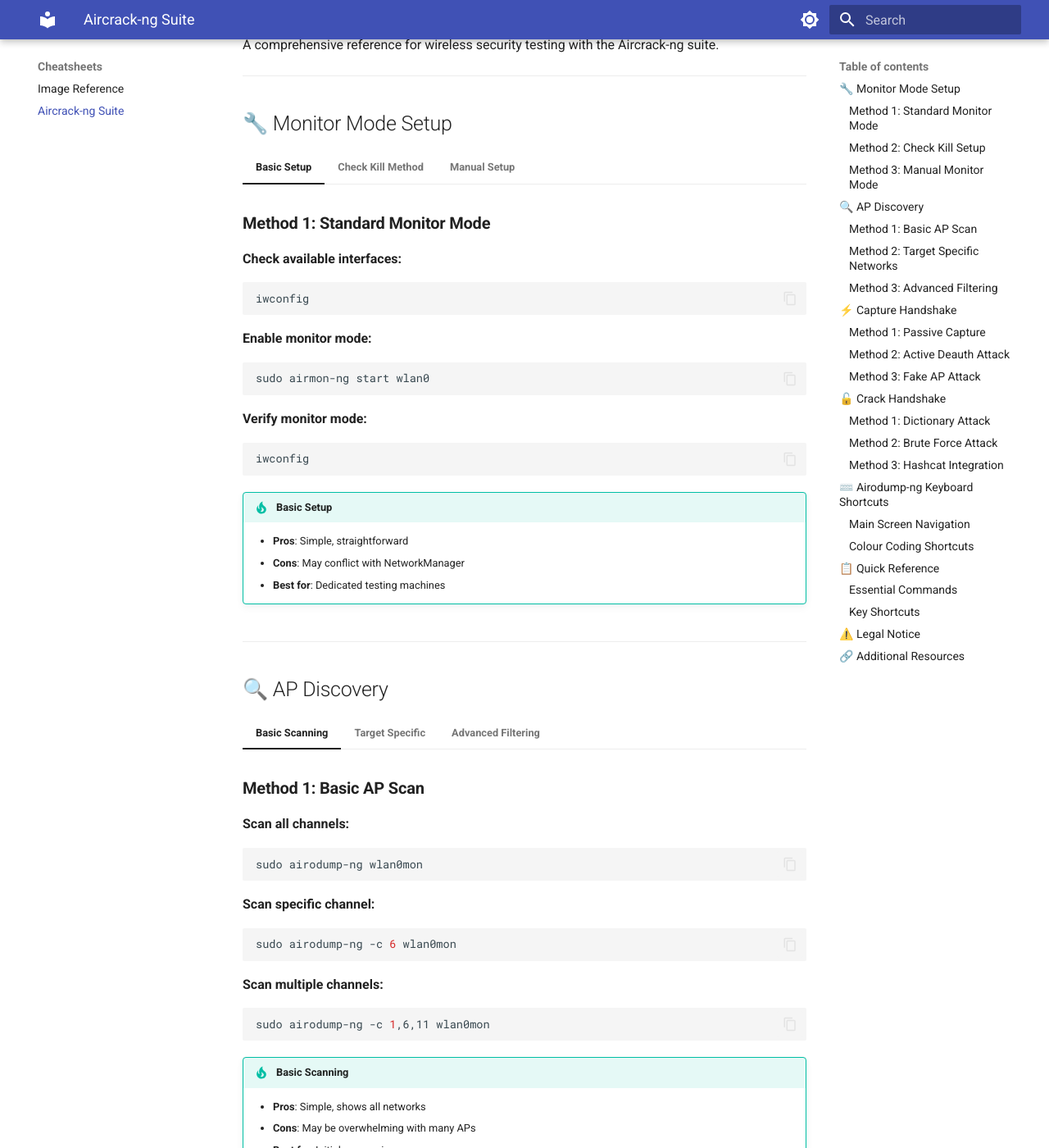
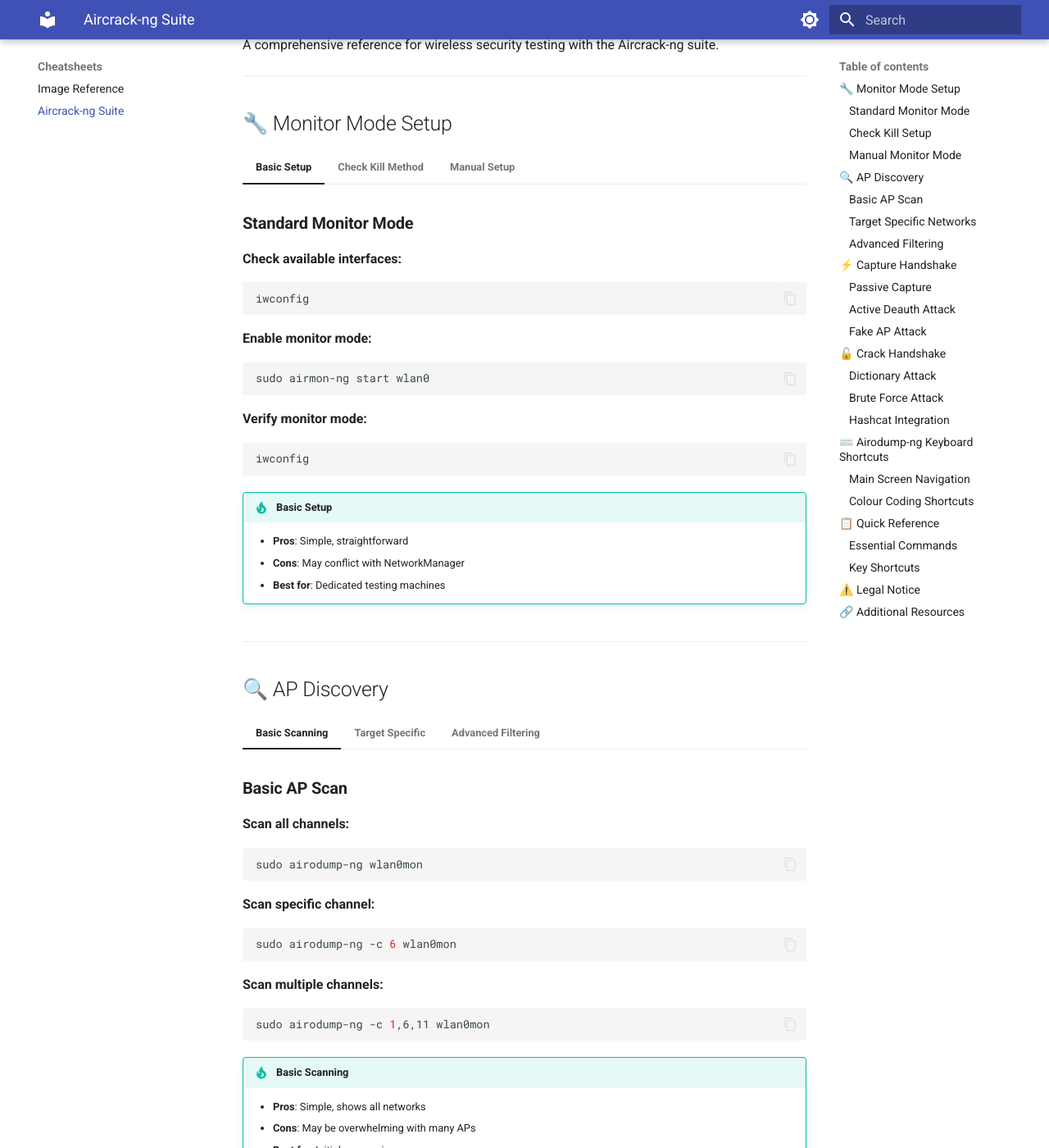
Before and after one commit to DirtyOptics/airbreach, an MkDocs documentation site: the page built from docs/cheatsheets/aircrack-ng-cheatsheet.md, in a window 1280 px wide and 1400 px high, scrolled down 226 px. Shown: the whole window at 82% size. Built offline with MkDocs 1.6.1 and Material for MkDocs 9.7.7, drawn with Linux system fonts in a browser that asks for light colours; some of the changed text lies outside the part shown.

Commit message:
vault backup: 2025-10-22 07:43:01

````diff
--- a/docs/cheatsheets/aircrack-ng-cheatsheet.md
+++ b/docs/cheatsheets/aircrack-ng-cheatsheet.md
@@ -9,7 +9,7 @@
 
 === "Basic Setup"
 
-    ### **Method 1: Standard Monitor Mode**
+    ### **Standard Monitor Mode**
 
     **Check available interfaces:**
     ```bash
@@ -33,7 +33,7 @@
 
 === "Check Kill Method"
 
-    ### **Method 2: Check Kill Setup**
+    ### **Check Kill Setup**
 
     **Kill interfering processes:**
     ```bash
@@ -57,7 +57,7 @@
 
 === "Manual Setup"
 
-    ### **Method 3: Manual Monitor Mode**
+    ### **Manual Monitor Mode**
 
     **Bring interface down:**
     ```bash
@@ -90,7 +90,7 @@
 
 === "Basic Scanning"
 
-    ### **Method 1: Basic AP Scan**
+    ### **Basic AP Scan**
 
     **Scan all channels:**
     ```bash
@@ -114,7 +114,7 @@
 
 === "Target Specific"
 
-    ### **Method 2: Target Specific Networks**
+    ### **Target Specific Networks**
 
     **Target by BSSID:**
     ```bash
@@ -138,7 +138,7 @@
 
 === "Advanced Filtering"
 
-    ### **Method 3: Advanced Filtering**
+    ### **Advanced Filtering**
 
     **Filter by encryption:**
     ```bash
@@ -166,7 +166,7 @@
 
 === "Passive Capture"
 
-    ### **Method 1: Passive Capture**
+    ### **Passive Capture**
 
     **Start capture:**
     ```bash
@@ -181,7 +181,7 @@
 
 === "Active Deauth"
 
-    ### **Method 2: Active Deauth Attack**
+    ### **Active Deauth Attack**
 
     **Terminal 1 - Capture handshake:**
     ```bash
@@ -205,7 +205,7 @@
 
 === "Fake AP Attack"
 
-    ### **Method 3: Fake AP Attack**
+    ### **Fake AP Attack**
 
     **Create fake AP:**
     ```bash
@@ -228,7 +228,7 @@
 
 === "Dictionary Attack"
 
-    ### **Method 1: Dictionary Attack**
+    ### **Dictionary Attack**
 
     **Basic dictionary attack:**
     ```bash
@@ -252,7 +252,7 @@
 
 === "Brute Force Attack"
 
-    ### **Method 2: Brute Force Attack**
+    ### **Brute Force Attack**
 
     **4-way handshake brute force:**
     ```bash
@@ -271,7 +271,7 @@
 
 === "Hashcat Integration"
 
-    ### **Method 3: Hashcat Integration**
+    ### **Hashcat Integration**
 
     **Convert cap to hccapx:**
     ```bash
````
